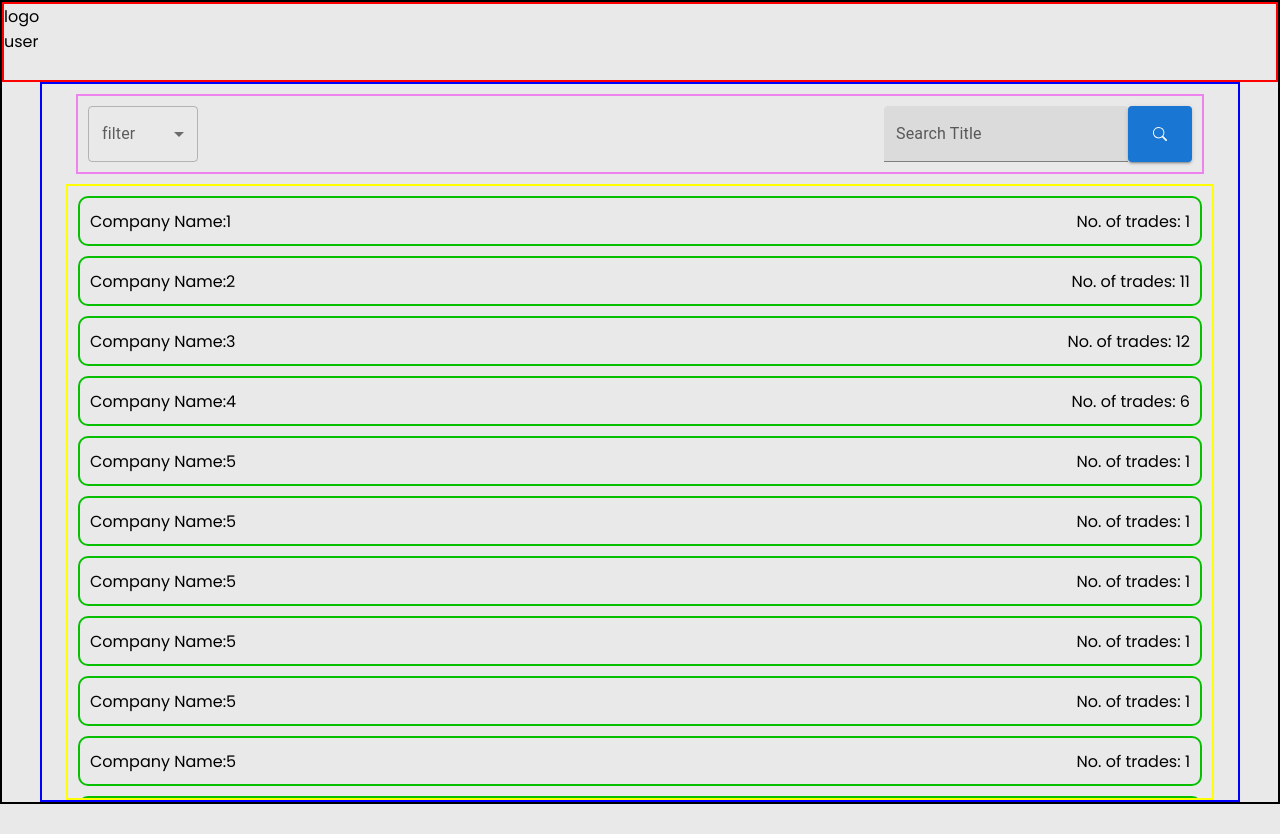
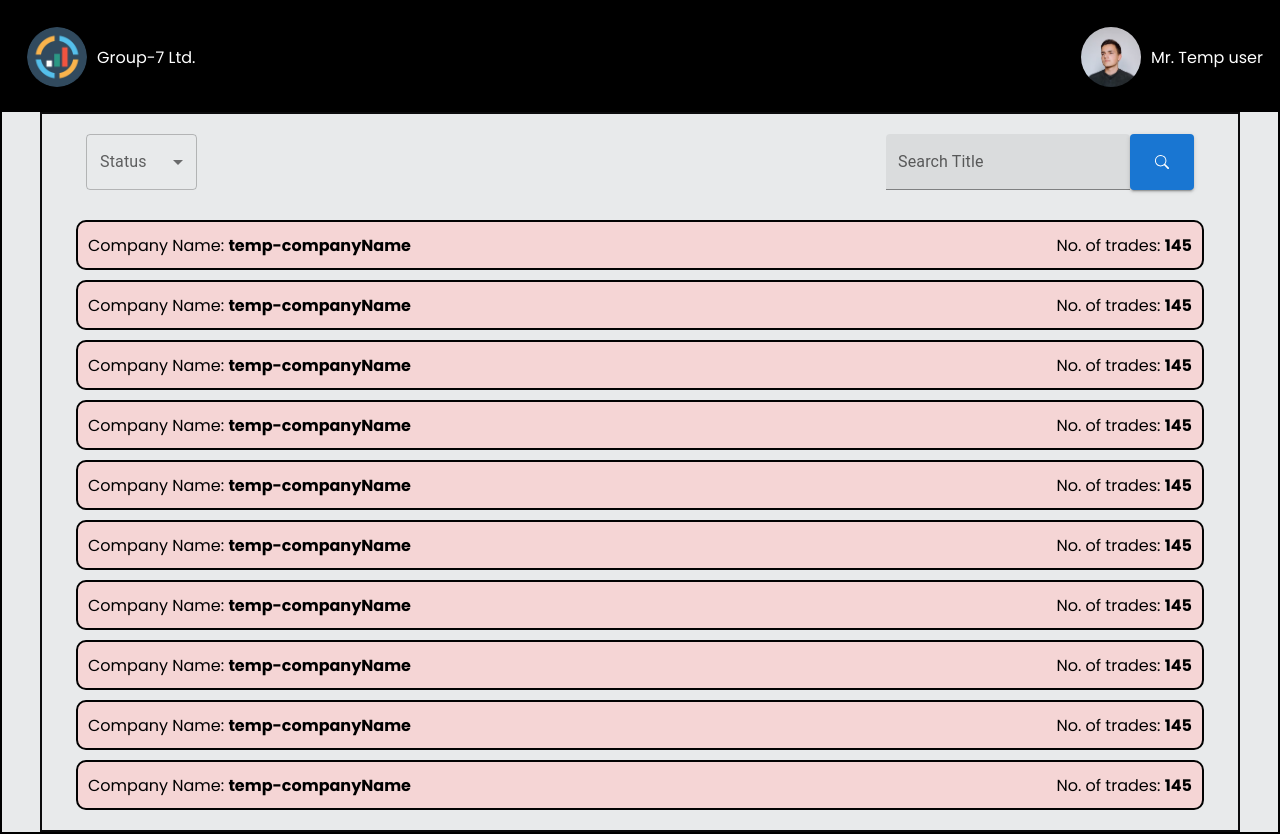
Before and after one commit to anshul21192/bookapp, a React (Create React App) app: page /dashboard in a window 1280 px wide. Before the commit the page ends 804 px from the top, so only its background shows below. Built offline with nearby package versions, Linux system fonts and the light colour scheme.

Commit message:
upadated changes

```diff
--- a/src/App.js
+++ b/src/App.js
@@ -13,7 +13,7 @@ function App() {
     <>
         <Routes>
           <Route exact path="/dashboard" element={<Dashboard></Dashboard>} />
-          <Route exact path="/signIn" element={<SignIn></SignIn>} />
+          <Route exact path="/" element={<SignIn></SignIn>} />
           <Route exact path="/book" element={<Trade></Trade>} />
         </Routes>
     </>
--- a/src/card/bookcard.css
+++ b/src/card/bookcard.css
@@ -1,5 +1,6 @@
 .bookcard{
-    border: 2px solid rgb(6, 192, 0);
+    border: 2px solid rgb(2, 2, 2);
+    background-color: rgba(247, 211, 211, 0.87);
     height: 50px;
     border-radius:10px ;
     display: flex !important;
--- a/src/card/bookcard.js
+++ b/src/card/bookcard.js
@@ -2,20 +2,20 @@ import { Grid } from "@mui/material";
 import { useNavigate } from 'react-router-dom';
 import '../card/bookcard.css';
 
-function BookCard(props){
-
+function BookCard({...item}){
     const navigate = useNavigate();
-
+    let companyName=item.companyName;
+    let tradeCnt=item.tradeCnt;
     const openTrades=()=>{
         navigate('/book');
     }
 
-    return <div className="bookcard" key={props.keys} onClick={openTrades} >
+    return <div className="bookcard" key={tradeCnt} onClick={openTrades} >
             <Grid>
-                Company Name:{props.data.companyName || "db"}
+                Company Name:   <strong>{companyName}</strong>
             </Grid>
             <Grid>
-                No. of trades: {props.data.trades || 400}
+                No. of trades:   <strong>{tradeCnt} </strong>
             </Grid>
     </div>
 }
--- a/src/dashboard/dashboard.css
+++ b/src/dashboard/dashboard.css
@@ -1,4 +1,5 @@
 .dashboard{
     width: 100%;
     border: 2px solid black;
+    background-color: rgba(232, 235, 236, 0.747);
 }
--- a/src/navbar/navbar.css
+++ b/src/navbar/navbar.css
@@ -1,5 +1,20 @@
 .navbar{
-    border: 2px solid red;
+    display: flex !important;
+    align-items:center;
+    justify-content: space-between;
+    background-color: black;
+    color: white;
     width: 100%;
+    padding: 10px;
+}
+.navbar img{
     height: 10vh;
+    border-radius: 10vh;
+    padding: 10px;
 }
+
+.navItem{
+    display: flex !important;
+    align-items: center;
+    padding: 5px;
+}
--- a/src/navbar/navbar.js
+++ b/src/navbar/navbar.js
@@ -2,8 +2,8 @@ import '../navbar/navbar.css';
 
 function Navbar(){
     return <div className="navbar" >
-        <div>logo</div>
-        <div>user</div>
+        <div className='navItem'><img src="logo.png"></img><span>Group-7 Ltd.</span></div>
+        <div className='navItem'><img src="user.png"></img><span>Mr. Temp user</span></div>
     </div>
 }
 
--- /dev/null
+++ b/src/temp2.json
@@ -0,0 +1,43 @@
+{
+    "data":[
+        {
+            "companyName":"temp-companyName",
+            "tradeCnt":145
+        },{
+            "companyName":"temp-companyName",
+            "tradeCnt":145
+        }
+        ,{
+            "companyName":"temp-companyName",
+            "tradeCnt":145
+        }
+        ,{
+            "companyName":"temp-companyName",
+            "tradeCnt":145
+        }
+         ,{
+            "companyName":"temp-companyName",
+            "tradeCnt":145
+        }
+        ,{
+            "companyName":"temp-companyName",
+            "tradeCnt":145
+        }
+         ,{
+            "companyName":"temp-companyName",
+            "tradeCnt":145
+        }
+        ,{
+            "companyName":"temp-companyName",
+            "tradeCnt":145
+        }
+         ,{
+            "companyName":"temp-companyName",
+            "tradeCnt":145
+        }
+        ,{
+            "companyName":"temp-companyName",
+            "tradeCnt":145
+        }
+    ]
+}
--- a/src/trade/component/trade-card.js
+++ b/src/trade/component/trade-card.js
@@ -27,7 +27,7 @@ function TradeCard({...item}){
                     <p>Trade Date: {tradeDate}</p>
                     <p>Settlement Date:{settleDate}</p>
                     <p>Security ID: {securityID}</p>
-                    <TradeType type={buy_sell}></TradeType>
+                    <TradeType buy_sell={buy_sell}></TradeType>
                 </div>
             </div>
 }
--- a/src/trade/component/trade-type.js
+++ b/src/trade/component/trade-type.js
@@ -3,7 +3,7 @@ import "../trade.css";
 function TradeType({buy_sell}){
     if(buy_sell ==="SELL")
         return <div className="img" style={{"textAlign":"center","backgroundColor":"red","border":"solid 2px"}}>
-                <span style={{"padding":"5px","margin":"5px","color":"white"}}>RED</span>
+                <span style={{"padding":"5px","margin":"5px","color":"white"}}>SELL</span>
             </div>
     else
         return  <div className="img" style={{"textAlign":"center","backgroundColor":"green","border":"solid 2px"}}>
--- a/src/view/view.css
+++ b/src/view/view.css
@@ -1,5 +1,5 @@
 .view{
-    border: 2px solid blue;
+    border: 2px solid rgb(11, 11, 12);
     height: 90vh;
     display: flex !important;
     flex-direction: column;
@@ -11,7 +11,6 @@
 }
 
 .search-filter{
-    border: 2px solid violet ;
     display: flex !important;
     justify-content: space-between;
     margin:10px;
@@ -19,7 +18,6 @@
 }
 
 .list{
-    border: 2px solid yellow;
     height: 80vh;
     overflow: scroll;
 }
--- a/src/view/view.js
+++ b/src/view/view.js
@@ -1,35 +1,21 @@
 import { Button, Container, FormControl, Grid, InputLabel, MenuItem, Select, TextField } from "@mui/material";
 import { BsSearch } from 'react-icons/bs';
-
 import '../view/view.css';
 import BookCard from "../card/bookcard";
-
+import tempData from '../temp2.json';
 function View(){
 
-    const arr=[{companyName:1,trades:1},
-        {companyName:2,trades:11},
-        {companyName:3,trades:12},
-        {companyName:4,trades:6},
-        {companyName:5,trades:1},
-        {companyName:5,trades:1},
-        {companyName:5,trades:1},
-        {companyName:5,trades:1},
-        {companyName:5,trades:1},
-        {companyName:5,trades:1},
-        {companyName:5,trades:1},
-        {companyName:5,trades:1},
-        {companyName:5,trades:1},
-
-    ]
-
-
+    const arr=tempData.data;
+    function createElement(item){
+        return <BookCard {...item}></BookCard>
+    }
     return <Container className="view" >
         <Grid className="search-filter">
             <Grid className="filter">
 
 
             <FormControl fullWidth className="filterOption">
-            <InputLabel id="demo-simple-select-label">filter</InputLabel>
+            <InputLabel id="demo-simple-select-label">Status</InputLabel>
             <Select
                 labelId="demo-simple-select-label"
                 id="demo-simple-select"
@@ -39,8 +25,8 @@ function View(){
             >
                 <MenuItem value={"All"}>All</MenuItem>
                 <MenuItem value={20}>Mature</MenuItem>
-                <MenuItem value={30}>fail</MenuItem>
-                <MenuItem value={30}>third</MenuItem>
+                <MenuItem value={30}>Unmature</MenuItem>
+                <MenuItem value={30}>Failed</MenuItem>
             </Select>
             </FormControl>
 
@@ -55,10 +41,7 @@ function View(){
         </Grid>
         <Grid className="list">
             {
-                arr.map((ele,idx) => {
-                    console.log(idx)
-                    return <BookCard data={ele} keys={idx}></BookCard>
-                })
+                arr.map(createElement)
             }
         </Grid>
     </Container>
```
Also changed, not shown: public/logo.png (added), public/user.png (added).
